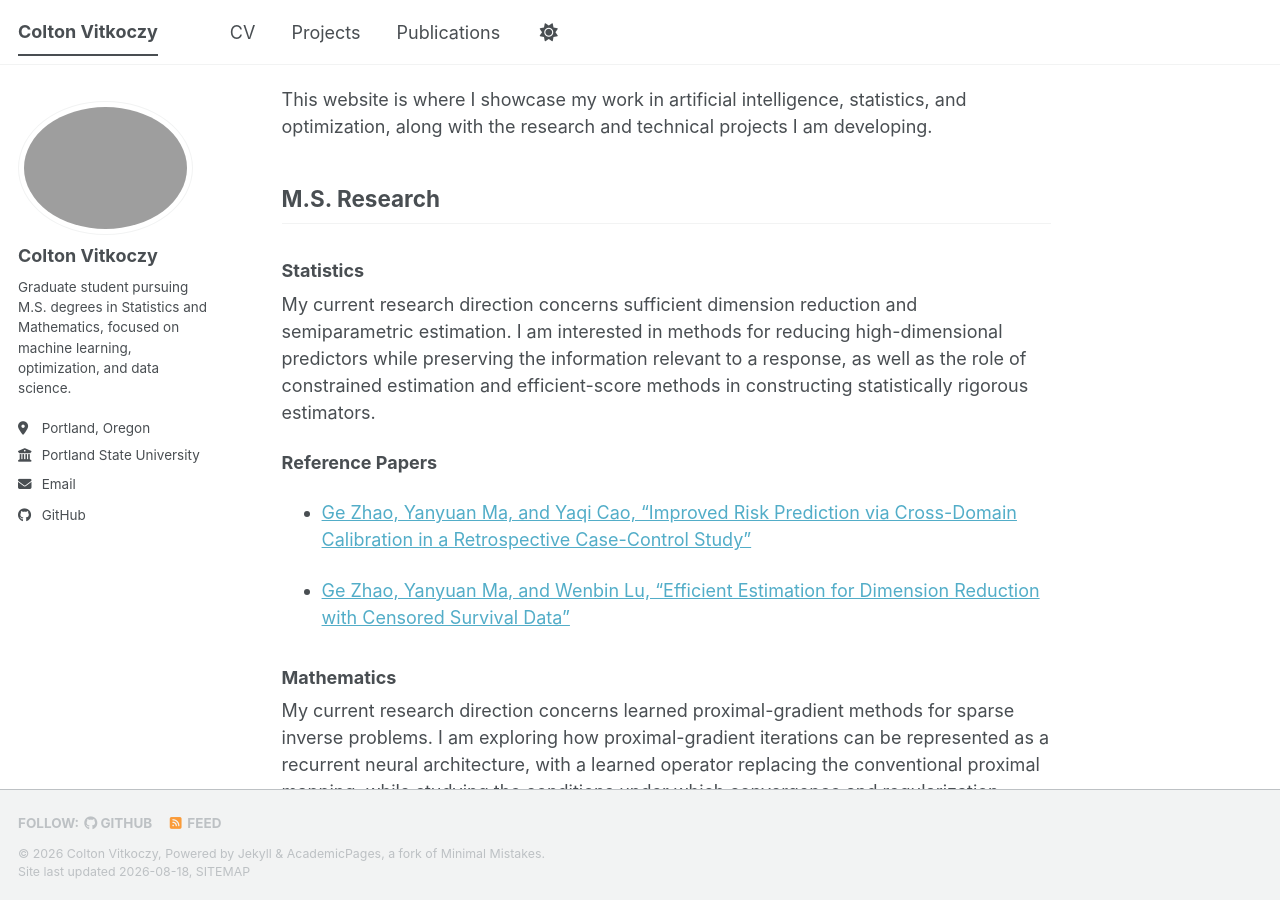
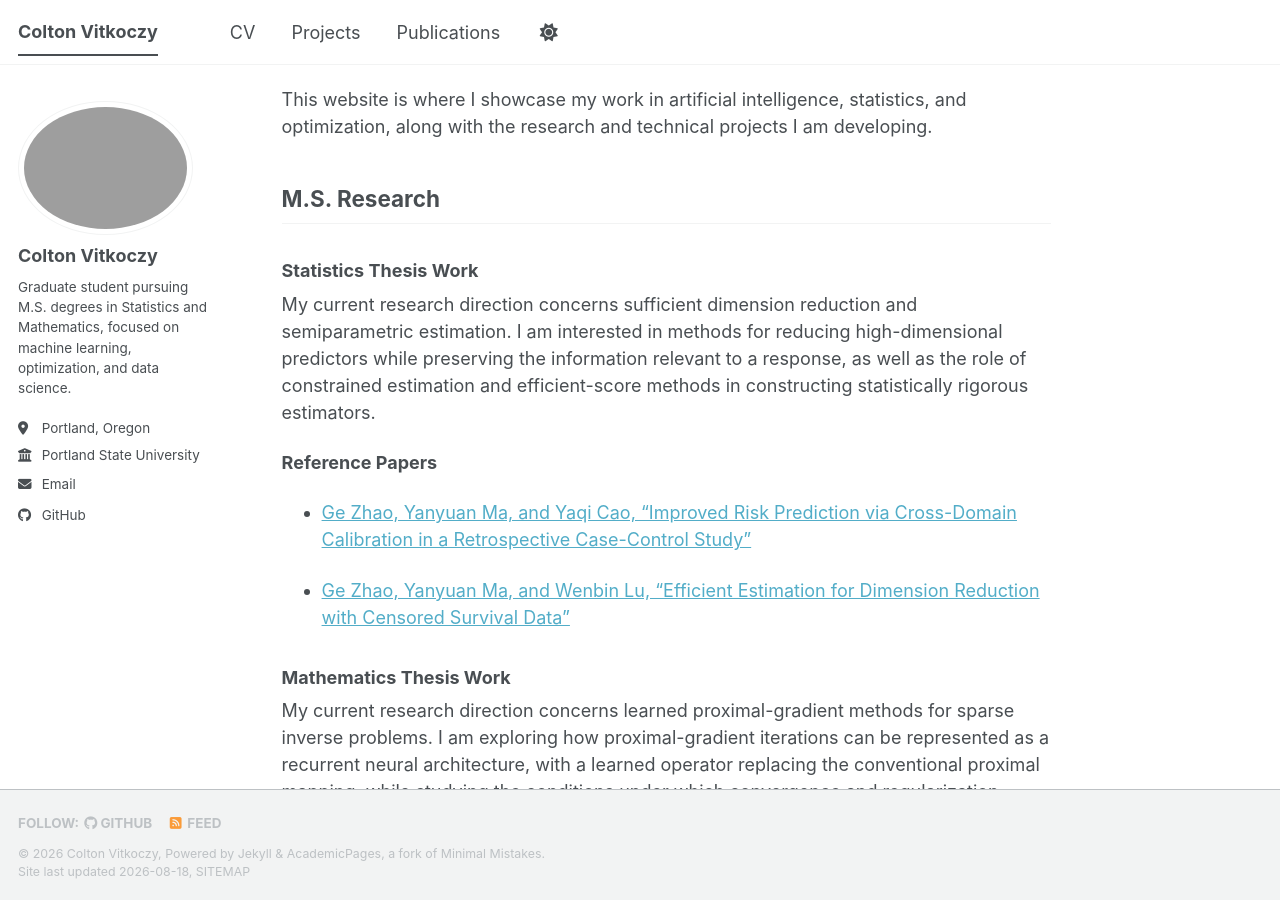
Before and after one commit to ColtonVitkoczy/ColtonVitkoczy.github.io, a Jekyll site: the page built from _pages/about.md, in a window 1280 px wide and 900 px high, scrolled down 448 px. Built offline with Jekyll 4.4.1, drawn with Linux system fonts in a browser that asks for light colours; a style sheet for code colours, icons or effects is not loaded.

Commit message:
Update about.md

```diff
--- a/_pages/about.md
+++ b/_pages/about.md
@@ -19,7 +19,7 @@ This website is where I showcase my work in artificial intelligence, statistics,
 
 ## M.S. Research
 
-### Statistics
+### Statistics Thesis Work
 
 My current research direction concerns sufficient dimension reduction and semiparametric estimation. I am interested in methods for reducing high-dimensional predictors while preserving the information relevant to a response, as well as the role of constrained estimation and efficient-score methods in constructing statistically rigorous estimators.
 
@@ -29,7 +29,7 @@ My current research direction concerns sufficient dimension reduction and semipa
 
 - [Ge Zhao, Yanyuan Ma, and Wenbin Lu, “Efficient Estimation for Dimension Reduction with Censored Survival Data”](https://www3.stat.sinica.edu.tw/statistica/oldpdf/A32n3104.pdf)
 
-### Mathematics
+### Mathematics Thesis Work
 
 My current research direction concerns learned proximal-gradient methods for sparse inverse problems. I am exploring how proximal-gradient iterations can be represented as a recurrent neural architecture, with a learned operator replacing the conventional proximal mapping, while studying the conditions under which convergence and regularization properties can still be established.
 
```
